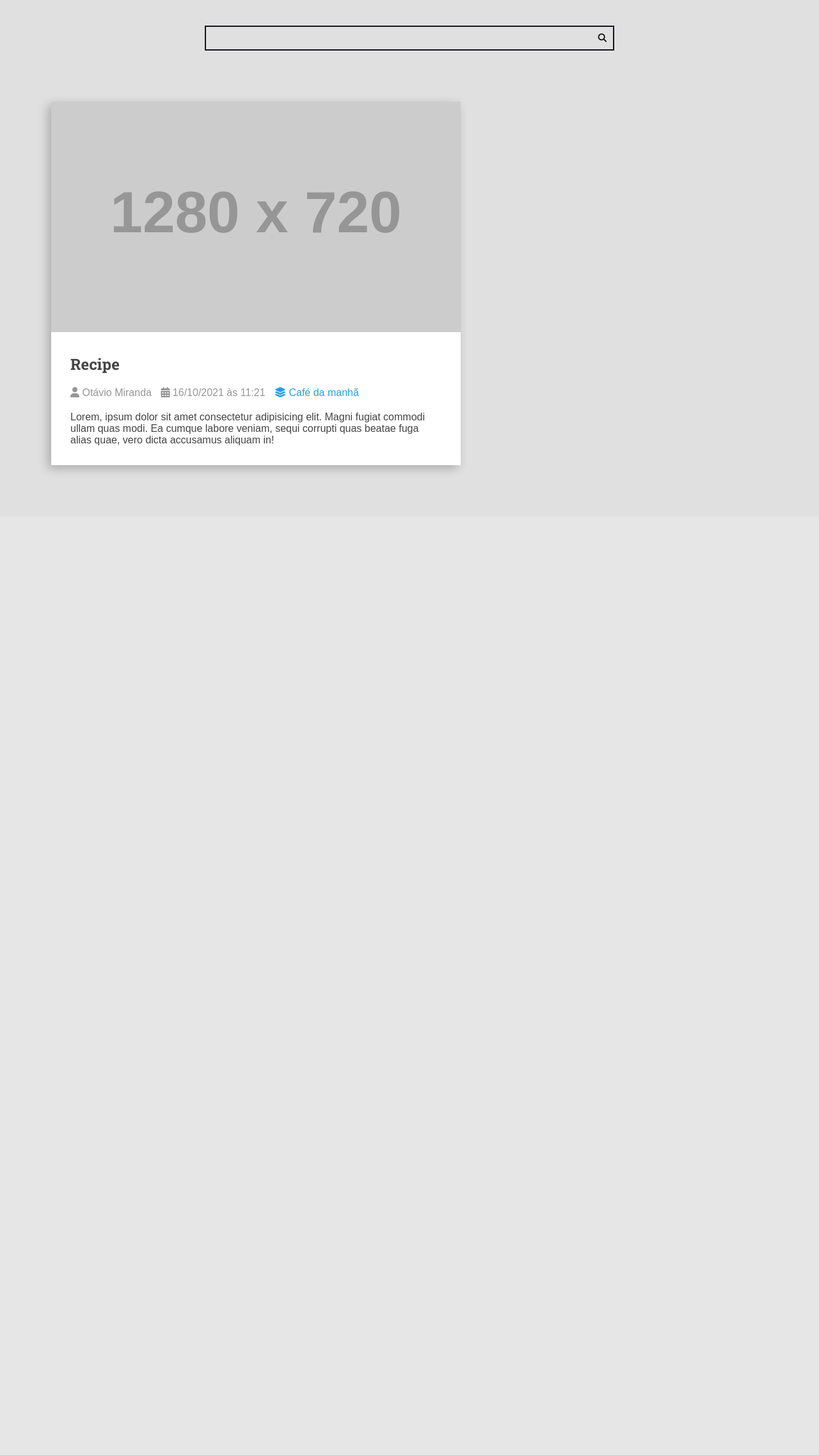
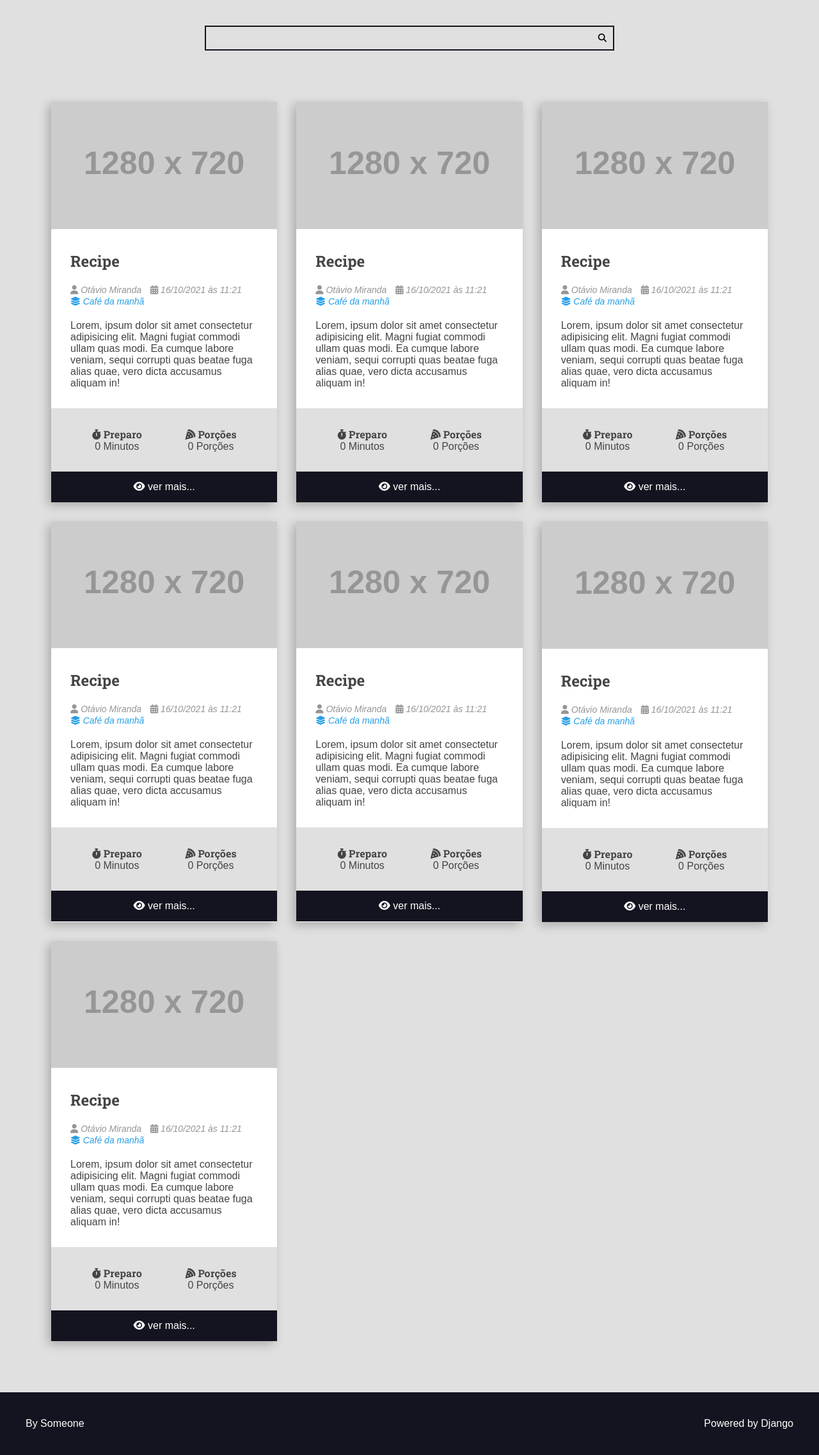
Before and after one commit to Gus41/Django-ud, a Django app: page / in a window 1280 px wide. Shown: the part 133-2407 px from the top of the page at 64% size. Before the commit the page ends 875 px from the top, so only its background shows below. Run offline with Django 5.2, Linux system fonts and the light colour scheme; grey boxes labelled with a size stand in for pictures from a placeholder-image service; some libraries are stand-ins or nearby versions.

Commit message:
frontend finished

```diff
--- a/django-basics/recipes/templates/recipes/pages/home.html
+++ b/django-basics/recipes/templates/recipes/pages/home.html
@@ -6,37 +6,15 @@
 
     <main class="main-content-container container">
         <div class="main-content container main-content-list">
-            <div class="recipe recipe-list-item">
-                <div class="recipe-cover">
-                    <img src="https://placehold.co/1280x720" alt="">
-                </div>
-                <div class="recipe-title-container">
-                    <h2 class="recipe-title">Recipe</h2>
-                </div>
-                <div class="recipe-author">
-                    <span class="recipe-author-item">
-                        <i class="fas fa-user"></i>
-                        Otávio Miranda
-                    </span>
-                    <span class="recipe-author-item">
-                        <i class="fas fa-calendar-alt"></i>
-                        16/10/2021 às 11:21
-                    </span>
-                    <span class="recipe-author-item">
-                        <a href="/recipes/category/cafe-da-manha/">
-                            <i class="fas fa-layer-group"></i>
-                            <span>Café da manhã</span>
-                        </a>
-                    </span>
-                </div>
-
-                <div class="recipe-content">
-                    <p>Lorem, ipsum dolor sit amet consectetur adipisicing elit. Magni fugiat commodi ullam quas modi.
-                        Ea cumque labore veniam, sequi corrupti quas beatae fuga alias quae, vero dicta accusamus
-                        aliquam in!</p>
-                </div>
-            </div>
+            {% include "recipes/partials/recipe.html" %}
+            {% include "recipes/partials/recipe.html" %}
+            {% include "recipes/partials/recipe.html" %}
+            {% include "recipes/partials/recipe.html" %}
+            {% include "recipes/partials/recipe.html" %}
+            {% include "recipes/partials/recipe.html" %}
+            {% include "recipes/partials/recipe.html" %}
         </div>
     </main>
+    {% include "recipes/partials/footer.html" %}
 </body>
 </html>
--- /dev/null
+++ b/django-basics/recipes/templates/recipes/partials/footer.html
@@ -0,0 +1,9 @@
+<footer class="main-footer">
+    <div class="developer">
+      <a href="#" target="_blank" rel="noreferrer noopener">By Someone</a>
+    </div>
+
+    <div class="powered">
+      <a href="https://www.djangoproject.com/" target="_blank" rel="noreferrer noopener">Powered by Django</a>
+    </div>
+</footer>
--- a/django-basics/recipes/templates/recipes/partials/head.html
+++ b/django-basics/recipes/templates/recipes/partials/head.html
@@ -180,6 +180,8 @@
         .recipe-author-item {
             color: var(--color-gray-4);
             margin-right: 1rem;
+            font-style: italic;
+            font-size: 1.4rem;
         }
 
         .recipe-author a {
@@ -191,5 +193,55 @@
         .recipe-author a:hover {
             color: var(--color-primary-dark);
         }
+        .recipe-meta-container {
+            display: flex;
+            flex-flow: row wrap;
+            padding: var(--spacing-gutter-medium);
+            background: var(--color-gray-1);
+        }
+
+        .recipe-meta {
+            display: flex;
+            flex-flow: column nowrap;
+            flex-shrink: 1;
+            flex-grow: 1;
+            text-align: center;
+        }
+
+        .recipe-meta-title {
+            font-size: 1.6rem;
+        }
+
+        .recipe-footer a {
+            background: var(--color-primary-dark);
+            display: block;
+            color: var(--color-white);
+            text-decoration: none;
+            text-align: center;
+            padding: 1.5rem var(--spacing-gutter-medium);
+            transition: all 300ms ease-in-out;
+        }
+
+        .recipe-footer a:hover {
+            filter: brightness(2);
+        }
+        .main-footer {
+            display: flex;
+            align-items: center;
+            justify-content: space-between;
+            background: var(--color-primary-dark);
+            color: var(--color-white);
+            padding: var(--spacing-gutter-large);
+        }
+
+        .main-footer a {
+            color: var(--color-white);
+            text-decoration: none;
+            transition: all 300ms ease-in-out;
+        }
+
+        .main-footer a:hover {
+            filter: brightness(.8);
+        }
     </style>
 </head>
--- /dev/null
+++ b/django-basics/recipes/templates/recipes/partials/recipe.html
@@ -0,0 +1,54 @@
+<div class="recipe recipe-list-item">
+    <div class="recipe-cover">
+        <img src="https://placehold.co/1280x720" alt="">
+    </div>
+    <div class="recipe-title-container">
+        <h2 class="recipe-title">Recipe</h2>
+    </div>
+
+    <div class="recipe-author">
+        <span class="recipe-author-item">
+            <i class="fas fa-user"></i>
+            Otávio Miranda
+        </span>
+        <span class="recipe-author-item">
+            <i class="fas fa-calendar-alt"></i>
+            16/10/2021 às 11:21
+        </span>
+        <span class="recipe-author-item">
+            <a href="/recipes/category/cafe-da-manha/">
+                <i class="fas fa-layer-group"></i>
+                <span>Café da manhã</span>
+            </a>
+        </span>
+    </div>
+
+    <div class="recipe-content">
+        <p>Lorem, ipsum dolor sit amet consectetur adipisicing elit. Magni fugiat commodi ullam quas modi.
+            Ea cumque labore veniam, sequi corrupti quas beatae fuga alias quae, vero dicta accusamus
+            aliquam in!</p>
+    </div>
+
+    <div class="recipe-meta-container">
+        <div class="recipe-meta recipe-preparation">
+            <h3 class="recipe-meta-title"><i class="fas fa-stopwatch"></i> Preparo</h3>
+            <div class="recipe-meta-text">
+                0 Minutos
+            </div>
+        </div>
+        <div class="recipe-meta recipe-servings">
+            <h3 class="recipe-meta-title"><i class="fas fa-pizza-slice"></i> Porções</h3>
+            <div class="recipe-meta-text">
+                0 Porções
+            </div>
+        </div>
+    </div>
+
+    <footer class="recipe-footer">
+        <a class="recipe-read-more button button-dark button-full-width" href="/recipes/3/">
+            <i class="fas fa-eye"></i>
+            <span>ver mais...</span>
+        </a>
+    </footer>
+
+</div>
```
